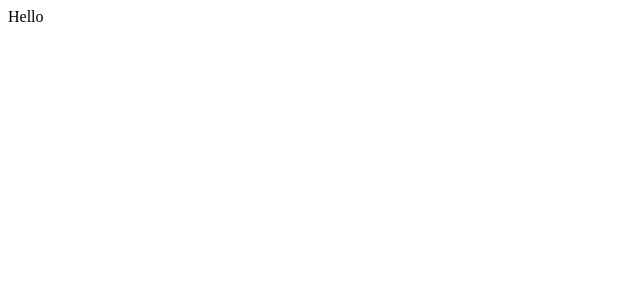
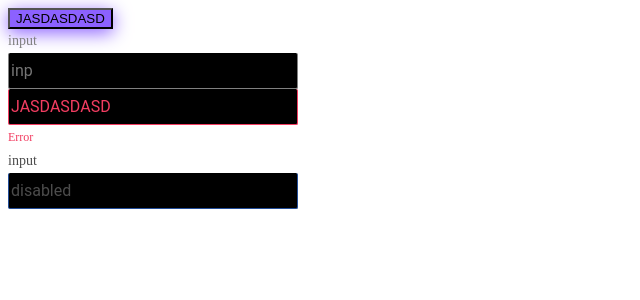
Before and after one commit to Kryqq/Cards, a React (Vite) app: page / in a window 1280 px wide. Shown: the top 300 px of the page, without its empty margins (0-640 px from the left). Built offline with nearby package versions, Linux system fonts and the light colour scheme.

Commit message:
refactor: testing components

```diff
--- a/src/App.tsx
+++ b/src/App.tsx
@@ -1,3 +1,14 @@
+import { Button } from '@/components/ui/button';
+import { Input } from './components/ui/input';
+// import './styles/_boilerplate.scss';
+
 export function App() {
-	return <div>Hello</div>
-   }
+   return (
+      <div>
+         <Button>JASDASDASD</Button>
+         <Input placeholder="inp" label="input"></Input>
+         <Input placeholder="JASDASDASD" label="JASDASDASD" error={true}></Input>
+         <Input placeholder="disabled" label="input" disabled></Input>
+      </div>
+   );
+}
```
Also changed, not shown: 1 other file (tests, documents, lock files or other folders).
